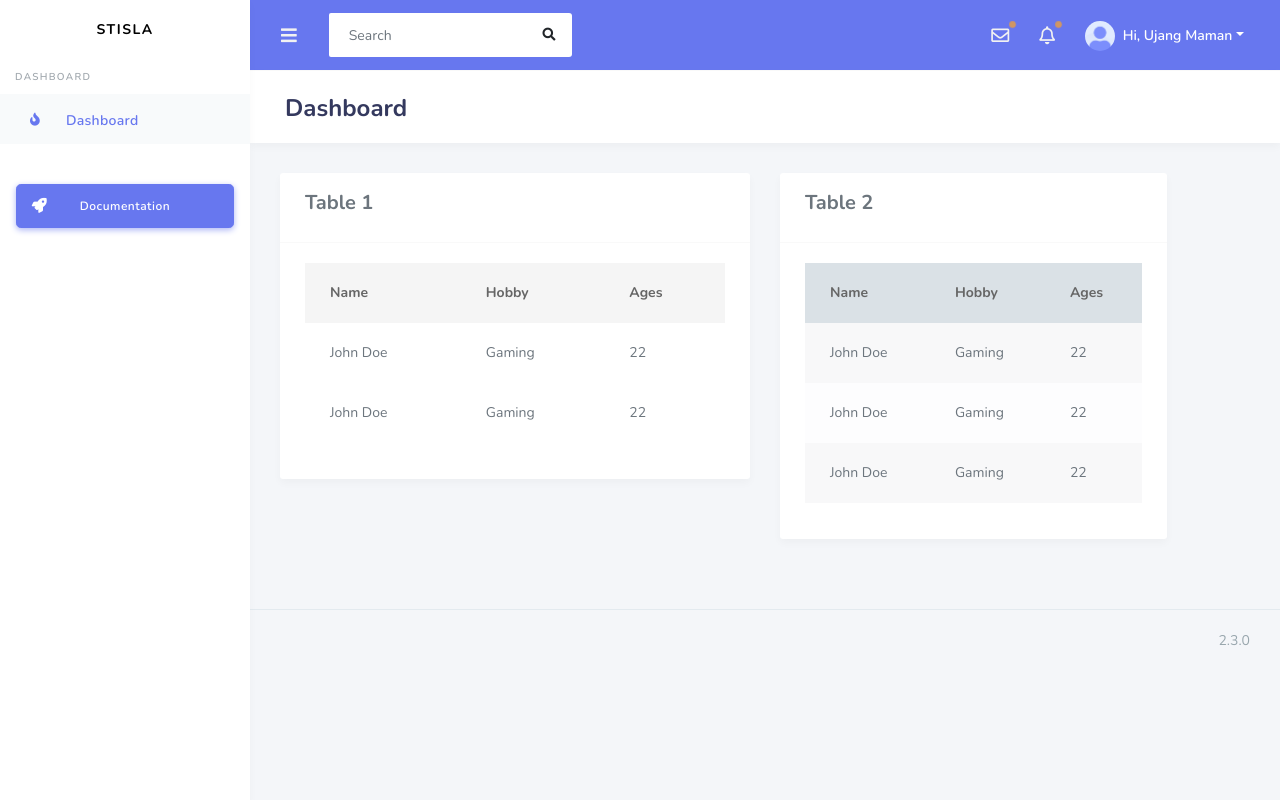
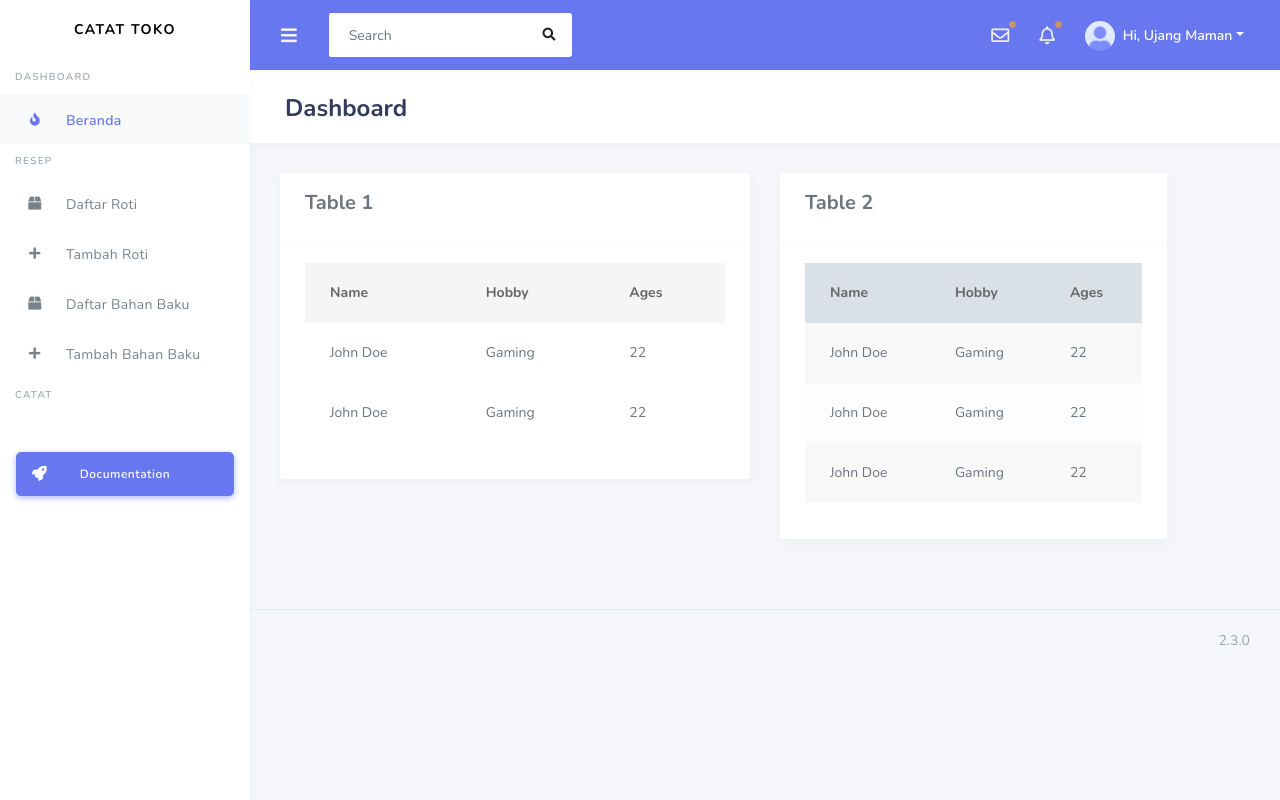
Before and after one commit to RizkyNovriansyah/catatjual, a Django app: page / in a window 1280 px wide. Run offline with Django 3.2, Linux system fonts and the light colour scheme; some libraries are stand-ins or nearby versions.

Commit message:
side bar added

```diff
--- a/templates/base.html
+++ b/templates/base.html
@@ -5,7 +5,7 @@
 <head>
   <meta charset="UTF-8">
   <meta content="width=device-width, initial-scale=1, maximum-scale=1, shrink-to-fit=no" name="viewport">
-  <title>Django Stisla</title>
+  <title>Catat Toko</title>
 
   <!-- General CSS Files -->
   <link rel="stylesheet" href="https://stackpath.bootstrapcdn.com/bootstrap/4.3.1/css/bootstrap.min.css"
--- a/templates/includes/sidebar.html
+++ b/templates/includes/sidebar.html
@@ -2,16 +2,33 @@
 <div class="main-sidebar">
     <aside id="sidebar-wrapper">
         <div class="sidebar-brand">
-            <a href="#">Stisla</a>
+            <a href="#">Catat Toko</a>
         </div>
         <div class="sidebar-brand sidebar-brand-sm">
-            <a href="#">St</a>
+            <a href="#">CT</a>
         </div>
         <ul class="sidebar-menu">
             <li class="menu-header">Dashboard</li>
             <li class="nav-item dropdown active">
-                <a href="#" class="nav-link"><i class="fas fa-fire"></i><span>Dashboard</span></a>
-                </li>
+                <a href="{% url 'index' %}" class="nav-link"><i class="fas fa-fire"></i><span>Beranda</span></a>
+            </li>
+        </ul>
+
+        <ul class="sidebar-menu">
+            <li class="menu-header">Resep</li>
+            <li class="nav-item dropdown">
+                <a href="{% url 'daftar_roti' %}" class="nav-link"><i class="fas fa-box"></i><span>Daftar Roti</span></a>
+                <a href="{% url 'tambah_roti' %}" class="nav-link"><i class="fas fa-plus"></i><span>Tambah Roti</span></a>
+                <a href="{% url 'daftar_bahan_baku' %}" class="nav-link"><i class="fas fa-box"></i><span>Daftar Bahan Baku</span></a>
+                <a href="{% url 'tambah_bahan_baku' %}" class="nav-link"><i class="fas fa-plus"></i><span>Tambah Bahan Baku</span></a>
+            </li>
+        </ul>
+
+        <ul class="sidebar-menu">
+            <li class="menu-header">Catat</li>
+            <li class="nav-item dropdown">
+
+            </li>
         </ul>
 
         <div class="mt-4 mb-4 p-3 hide-sidebar-mini">
```
